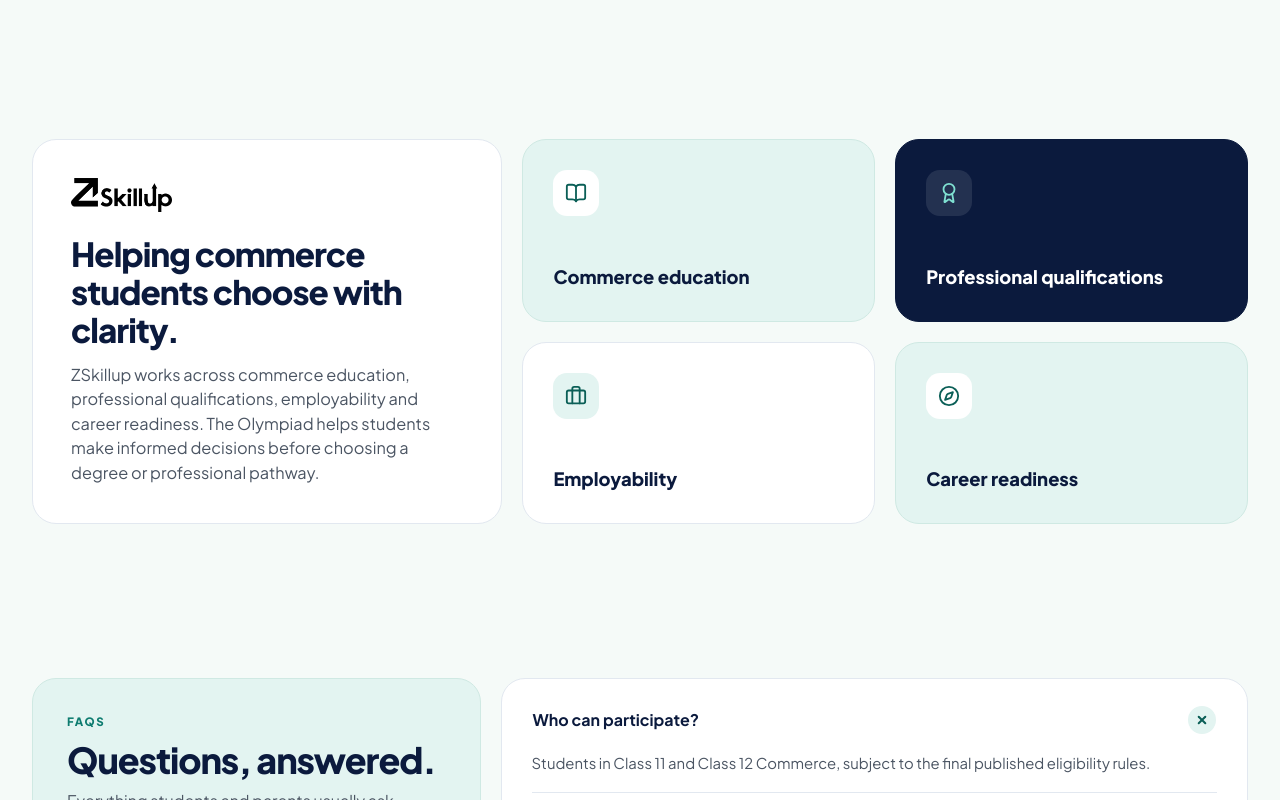
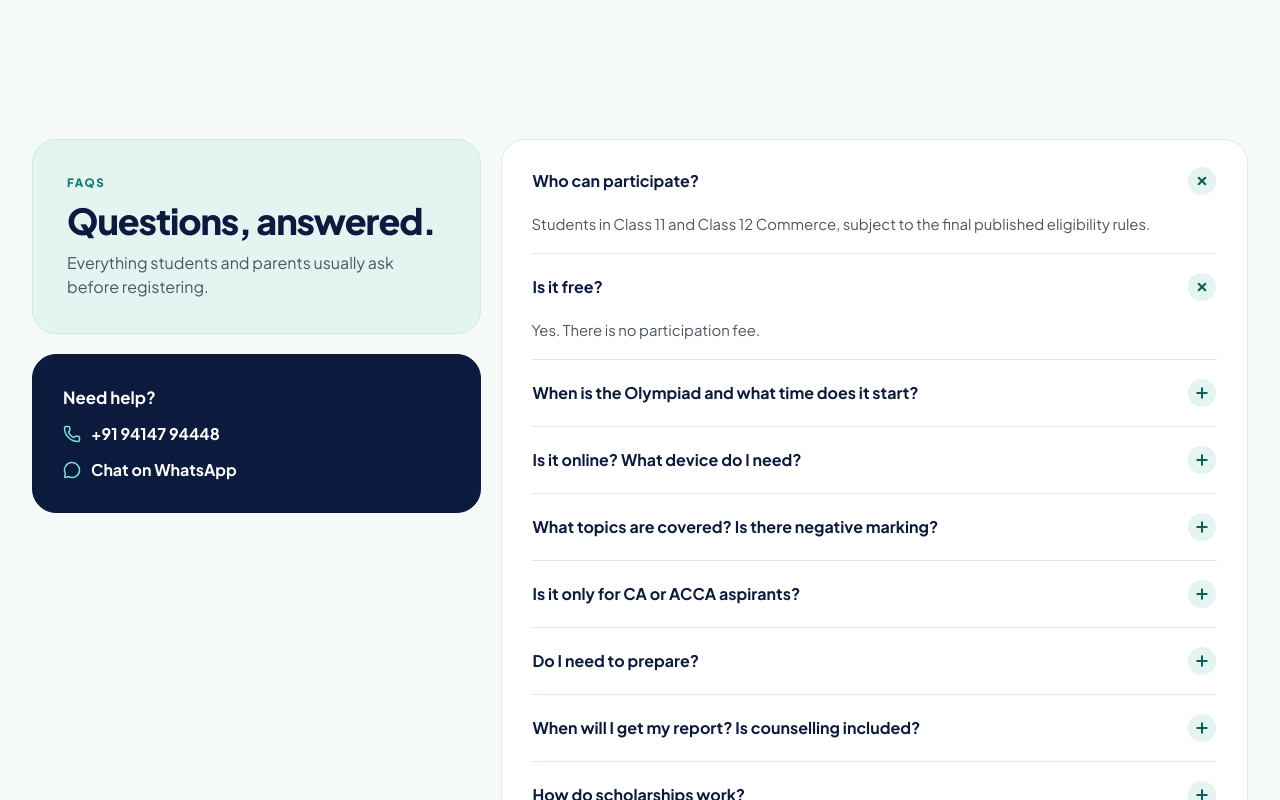
Before and after one commit to mardimanisha/acca-olympiad, a Next.js app: page / in a window 1280 px wide. Shown: the part 9600-10400 px from the top of the page. Built offline with nearby package versions, Linux system fonts and the light colour scheme.

Commit message:
Remove "About ZSkillup" section
Drop the s13 section ("Helping commerce students choose with clarity")
so Rewards leads straight into the FAQs.

Co-Authored-By: Claude Opus 5.5 <noreply@anthropic.com>

```diff
--- a/src/app/page.tsx
+++ b/src/app/page.tsx
@@ -1,5 +1,4 @@
 import { FloatingActions } from "@/components/floating";
-import { About } from "@/components/sections/about";
 import { Assessment, Steps } from "@/components/sections/assessment";
 import { CareerExplorer } from "@/components/sections/career-explorer";
 import { FinalCta, Footer } from "@/components/sections/closing";
@@ -27,7 +26,6 @@ export default function Home() {
       <Report />
       <Counselling />
       <Rewards />
-      <About />
       <Faq />
       <FinalCta />
       <Footer />
--- a/src/components/sections/about.tsx
+++ /dev/null
@@ -1,37 +0,0 @@
-import Image from "next/image";
-import { Award, BookOpen, Briefcase, Compass } from "lucide-react";
-import { Stagger, Tile } from "@/components/motion";
-import { Section, Wrap } from "@/components/site";
-
-const PILLARS = [
-  { icon: BookOpen, title: "Commerce education", tone: "mint" },
-  { icon: Award, title: "Professional qualifications", tone: "navy" },
-  { icon: Briefcase, title: "Employability", tone: "white" },
-  { icon: Compass, title: "Career readiness", tone: "mint" },
-] as const;
-
-/** s13 — about ZSkillup. */
-export function About() {
-  return (
-    <Section id="s13">
-      <Wrap>
-        <Stagger className="grid gap-3.5 sm:grid-cols-2 sm:gap-5 lg:grid-cols-[minmax(0,1.2fr)_minmax(0,.9fr)_minmax(0,.9fr)]">
-          <Tile pad="none" className="flex flex-col justify-center p-[26px] sm:col-span-2 sm:p-[38px] lg:col-span-1 lg:row-span-2">
-            <Image src="/zskillup-logo-black.png" alt="ZSkillup" width={101} height={34} className="h-[34px] w-auto self-start" />
-            <h2 className="h-sub mt-[22px]">Helping commerce students choose with clarity.</h2>
-            <p className="mt-3.5 text-[1.02rem]">
-              ZSkillup works across commerce education, professional qualifications, employability and career readiness.
-              The Olympiad helps students make informed decisions before choosing a degree or professional pathway.
-            </p>
-          </Tile>
-          {PILLARS.map(({ icon: Icon, title, tone }) => (
-            <Tile key={title} tone={tone} className="flex flex-col gap-3.5 sm:min-h-[170px]">
-              <span className="ic"><Icon /></span>
-              <h3 className="text-[1.15rem] font-extrabold sm:mt-auto">{title}</h3>
-            </Tile>
-          ))}
-        </Stagger>
-      </Wrap>
-    </Section>
-  );
-}
```
Also changed, not shown: 1 other file (tests, documents, lock files or other folders).
